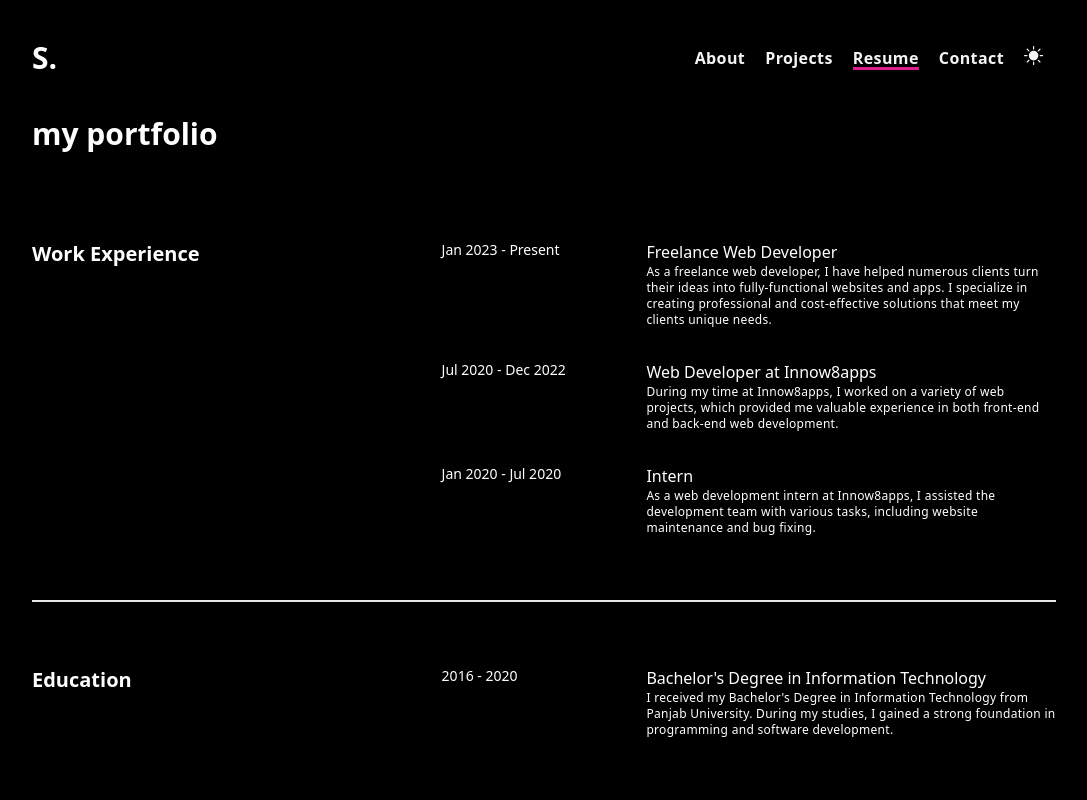
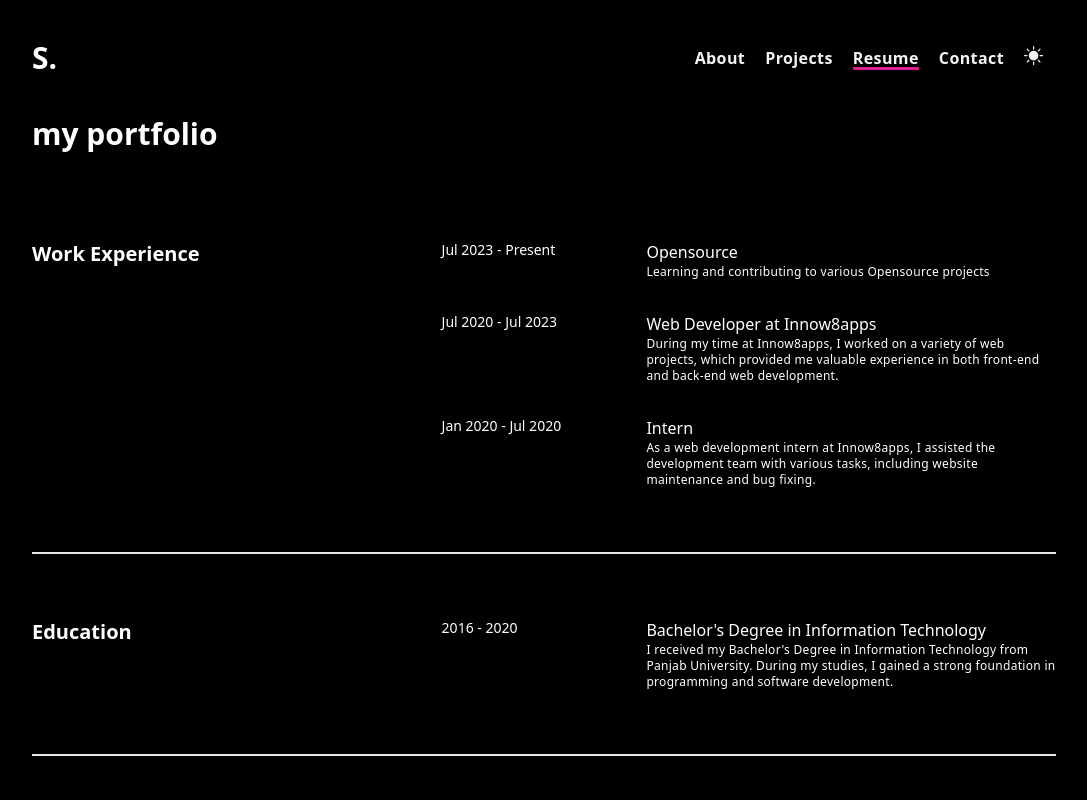
Before and after one commit to SomayChauhan/somay-chauhan, a Next.js app: page /resume in a window 1280 px wide. Shown: the top 800 px of the page, without its empty margins (96-1183 px from the left). Built offline with nearby package versions, Linux system fonts and the light colour scheme.

Commit message:
fix: removed freelance web developer

```diff
--- a/src/app/resume/page.tsx
+++ b/src/app/resume/page.tsx
@@ -17,18 +17,16 @@ export default function About() {
           <h1 className="md:w-2/5 text-xl font-semibold">Work Experience</h1>
           <div className="md:w-3/5 space-y-8">
             <div className="flex flex-col md:flex-row">
-              <h3 className="md:w-1/3 font-light text-sm">Jan 2023 - Present</h3>
+              <h3 className="md:w-1/3 font-light text-sm">Jul 2023 - Present</h3>
               <div className="md:w-2/3">
-                <h2 className="text-l mb-4 font-medium md:mb-0">Freelance Web Developer</h2>
+                <h2 className="text-l mb-4 font-medium md:mb-0">Opensource</h2>
                 <p className="font-light text-xs tracking-wide">
-                  As a freelance web developer, I have helped numerous clients turn their ideas into
-                  fully-functional websites and apps. I specialize in creating professional and
-                  cost-effective solutions that meet my clients unique needs.
+                  Learning and contributing to various Opensource projects
                 </p>
               </div>
             </div>
             <div className="flex flex-col md:flex-row">
-              <h3 className="md:w-1/3 font-light text-sm">Jul 2020 - Dec 2022</h3>
+              <h3 className="md:w-1/3 font-light text-sm">Jul 2020 - Jul 2023</h3>
               <div className="md:w-2/3">
                 <h2 className="text-l mb-4 font-medium md:mb-0">Web Developer at Innow8apps</h2>
                 <p className="font-light text-xs tracking-wide">
--- a/src/components/Hero.tsx
+++ b/src/components/Hero.tsx
@@ -13,9 +13,8 @@ export default function Hero(): ReactElement {
   const ref = useRef<HTMLHeadingElement>(null);
   const { scrollY } = useContext(ScrollContext);
   const { typedSuperpower, phase } = useTypedSuperpower([
-    "Freelancer",
-    "Full Stack Web Developer",
-    "Mobile Developer",
+    'Full Stack Web Developer',
+    'Mobile Developer',
   ]);
 
   let progress = 0;
```
